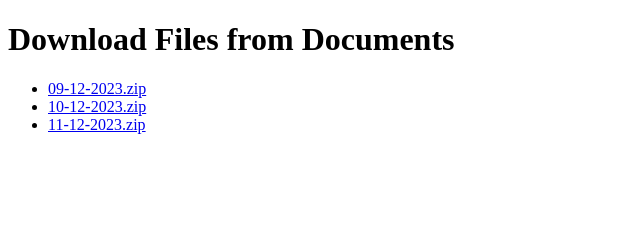
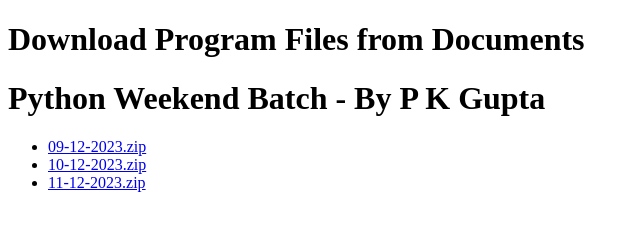
Before and after one commit to gupta9696/Resume, a plain HTML site: page index.html in a window 1280 px wide. Shown: the whole page, without its empty margins (0-640 px from the left). Drawn offline with Linux system fonts and the light colour scheme.

Commit message:
Update index.html

```diff
--- a/index.html
+++ b/index.html
@@ -7,7 +7,9 @@
 </head>
 <body>
 
-    <h1>Download Files from Documents</h1>
+    <h1>Download Program Files from Documents</h1>
+
+     <h1>Python Weekend Batch - By P K Gupta</h1>
 
     <ul id="fileList">
         <!-- File links will be added here dynamically -->
```
